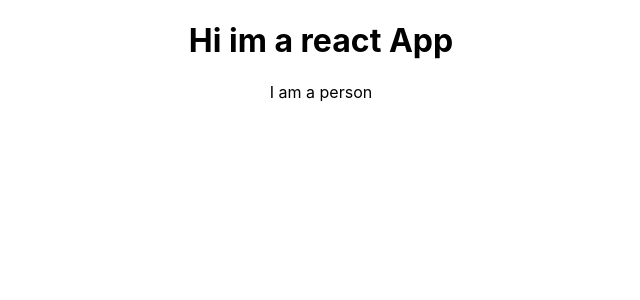
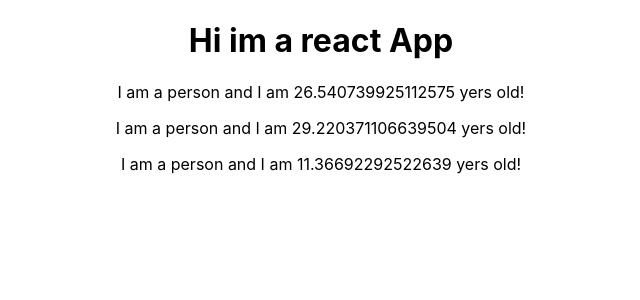
Before and after one commit to Masoume-vesali1993/udemy, a React (Create React App) app: page / in a window 1280 px wide. Shown: the top 300 px of the page, without its empty margins (319-959 px from the left). Built offline with nearby package versions, Linux system fonts and the light colour scheme.

Commit message:
Use
js in jsx

```diff
--- a/src/App.js
+++ b/src/App.js
@@ -8,6 +8,8 @@
     <div className="App">
         <h1>Hi im a react App</h1>
         <Person />
+        <Person />
+        <Person />
     </div>
   );
   // return React.createElement('div' , null, React.createElement('h1',{className: 'App'}, 'Does this work now?'));
--- a/src/Person/Person.js
+++ b/src/Person/Person.js
@@ -1,7 +1,7 @@
 import React from 'react';
 
 const person = () => {
-    return <p>I am a person</p>
+    return <p>I am a person and I am {Math.random() *30} yers old!</p>
 };
 
 export default person;
```
